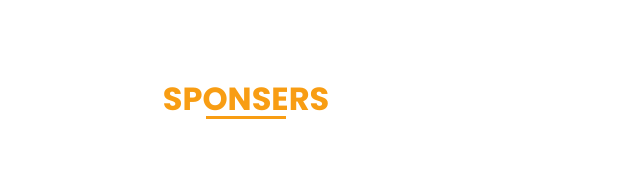
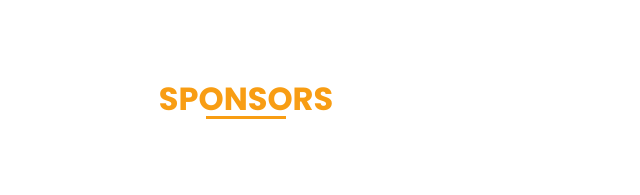
Before and after one commit to traffic-signal-control/TSCC2019, a plain HTML site: page index.html in a window 1280 px wide. Shown: the part 1903-2098 px from the top of the page, 394-1034 px from the left. Drawn offline with Linux system fonts and the light colour scheme; files whose address does not match are found by name; a web font is replaced by a local one.

Commit message:
fix a typo

```diff
--- a/index.html
+++ b/index.html
@@ -160,7 +160,7 @@
       <div class="container">
         <div class="row justify-content-center mb-5">
           <div class="col-md-7 text-center border-primary">
-            <h2 class="mb-0 text-primary">Sponsers</h2>
+            <h2 class="mb-0 text-primary">Sponsors</h2>
           </div>
         </div>
         <img src="images/logos.jpg" alt="Image" class="img-fluid"/>
```
